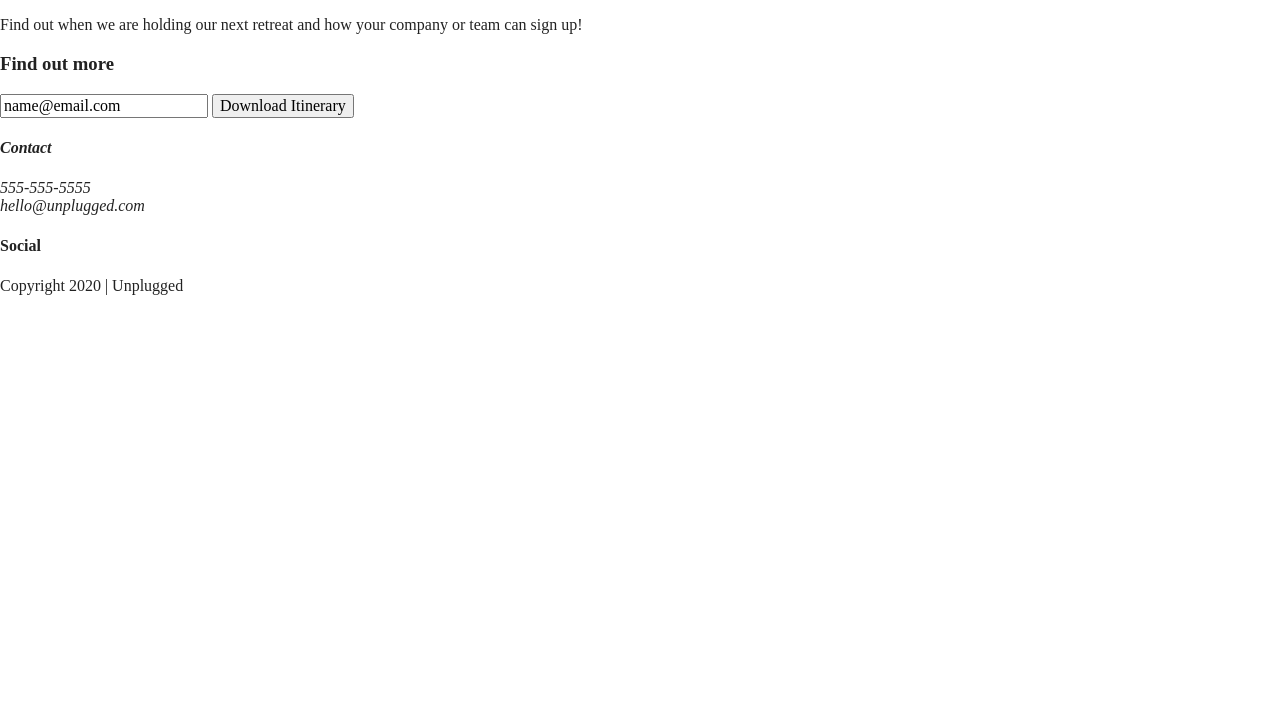
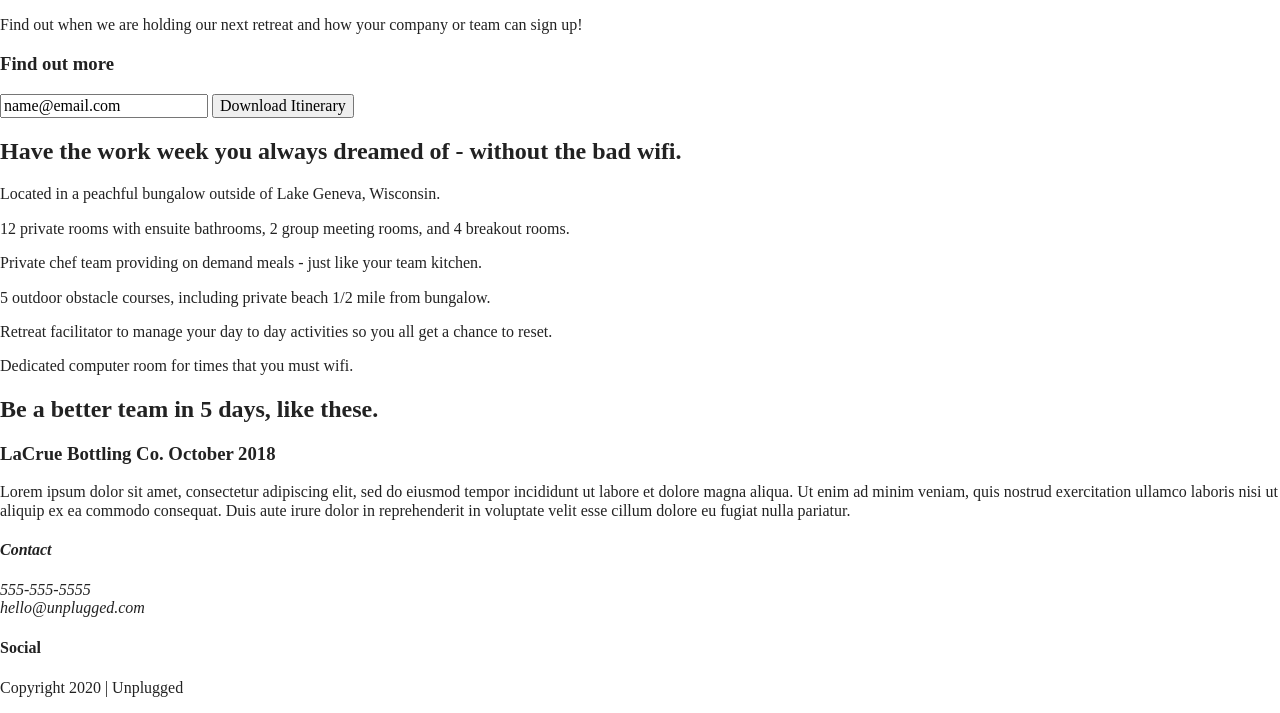
Before and after one commit to connieyuyu/206-unplugged-retreat, a website built with Parcel: page index.html in a window 1280 px wide. Shown: the part 176-889 px from the top of the page. Before the commit the page ends 800 px from the top, so only its background shows below. Built offline with nearby package versions, Linux system fonts and the light colour scheme.

Commit message:
Add main content on index.html

```diff
--- a/index.html
+++ b/index.html
@@ -60,6 +60,78 @@
         </div>
         <!-- aside content-wrapper ends -->
       </aside>
+
+      <section class="features">
+        <div class="content-wrapper">
+          <h2>
+            Have the work week you always dreamed of - without the bad wifi.
+          </h2>
+          <div class="feature-items">
+            <article>
+              <p class="fontawesome-icon"></p>
+              <p class="features-item-description">
+                Located in a peachful bungalow outside of Lake Geneva,
+                Wisconsin.
+              </p>
+            </article>
+            <article>
+              <p class="fontawesome-icon"></p>
+              <p class="features-item-description">
+                12 private rooms with ensuite bathrooms, 2 group meeting rooms,
+                and 4 breakout rooms.
+              </p>
+            </article>
+            <article>
+              <p class="fontawesome-icon"></p>
+              <p class="features-item-description">
+                Private chef team providing on demand meals - just like your
+                team kitchen.
+              </p>
+            </article>
+            <article>
+              <p class="fontawesome-icon"></p>
+              <p class="features-item-description">
+                5 outdoor obstacle courses, including private beach 1/2 mile
+                from bungalow.
+              </p>
+            </article>
+            <article>
+              <p class="fontawesome-icon"></p>
+              <p class="features-item-description">
+                Retreat facilitator to manage your day to day activities so you
+                all get a chance to reset.
+              </p>
+            </article>
+            <article>
+              <p class="fontawesome-icon"></p>
+              <p class="features-item-description">
+                Dedicated computer room for times that you must wifi.
+              </p>
+            </article>
+          </div>
+          <!-- feature-items sens -->
+        </div>
+      </section>
+
+      <section class="reviews">
+        <div class="content-wrapper">
+          <h2>Be a better team in 5 days, like these.</h2>
+          <article>
+            <div>
+              <h3>LaCrue Bottling Co. October 2018</h3>
+              <p>
+                Lorem ipsum dolor sit amet, consectetur adipiscing elit, sed do
+                eiusmod tempor incididunt ut labore et dolore magna aliqua. Ut
+                enim ad minim veniam, quis nostrud exercitation ullamco laboris
+                nisi ut aliquip ex ea commodo consequat. Duis aute irure dolor
+                in reprehenderit in voluptate velit esse cillum dolore eu fugiat
+                nulla pariatur.
+              </p>
+            </div>
+          </article>
+        </div>
+        <!-- reviews content-wrapper ends-->
+      </section>
     </main>
 
     <footer>
```
